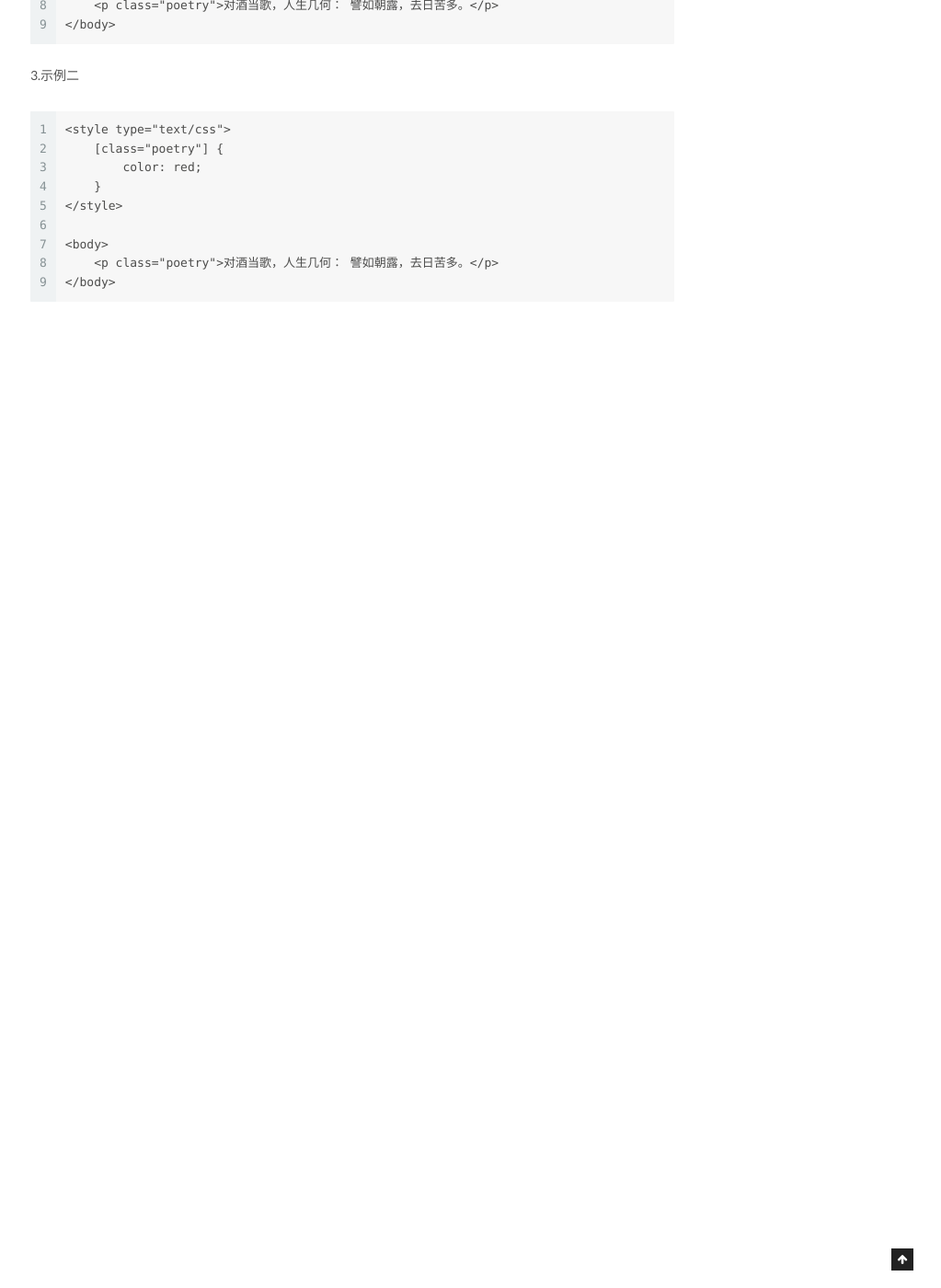
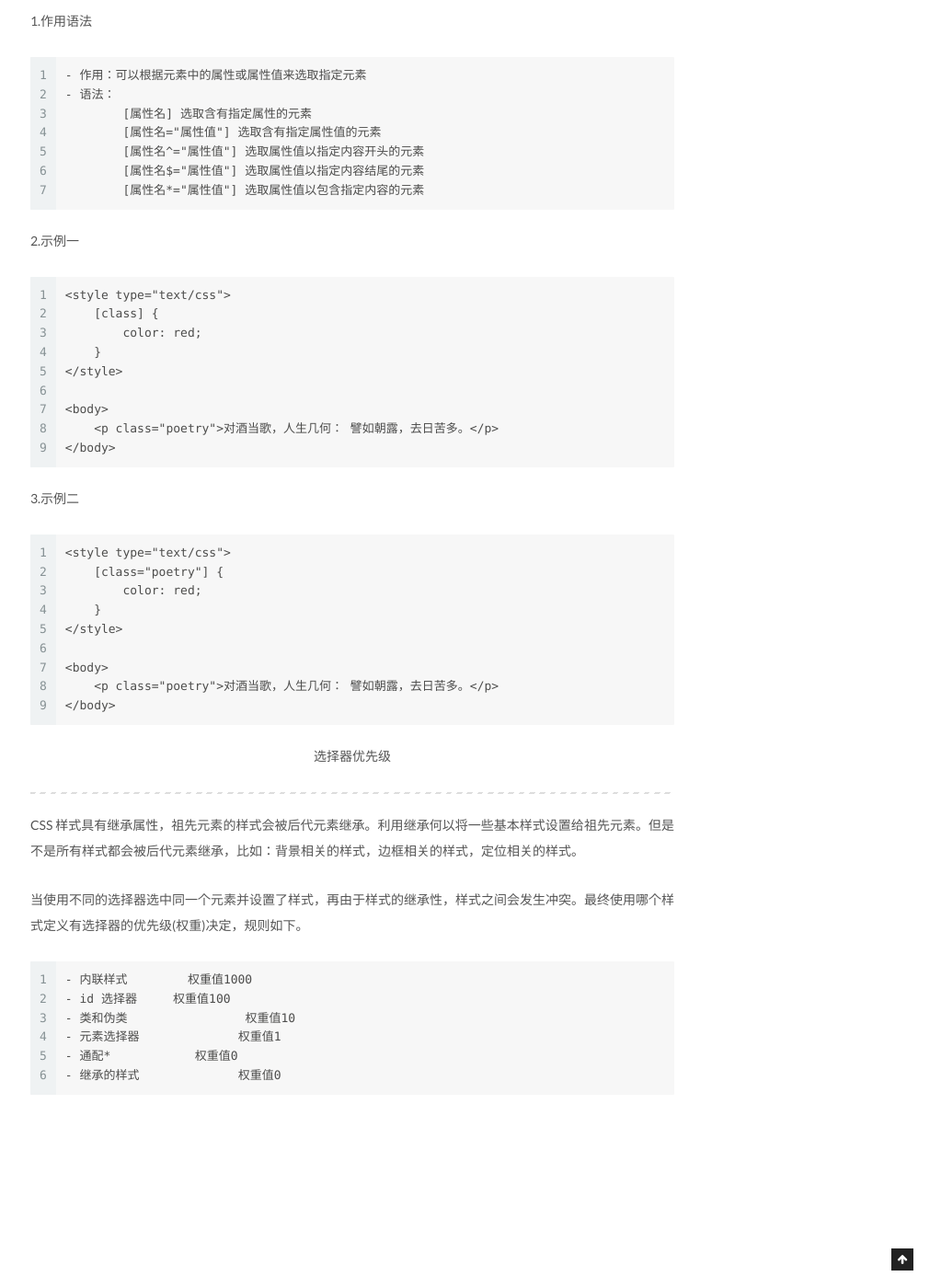
Before and after one commit to chuyibo/chuyibo.github.io, a Jekyll site: the page built from _posts/2021-01-27-CSS 学习笔记(一).md, in a window 1280 px wide and 1400 px high, scrolled down 9822 px. Shown: the whole window at 92% size, without its empty margins (257-1280 px from the left). Built offline with Jekyll 4.4.1, drawn with Linux system fonts in a browser that asks for light colours; before the commit the page ends 10360 px from its top, so only the background shows below that; some of the changed text lies outside the part shown.

Commit message:
2021/01/28

````diff
--- a/_posts/2021-01-27-CSS 学习笔记(一).md
+++ b/_posts/2021-01-27-CSS 学习笔记(一).md
@@ -1,11 +1,12 @@
 ---
-title: CSS 选择器类型和使用示例
+title: CSS 选择器类型使用示例和优先级
 indextitle: CSS 学习笔记(一)
 date: 2021-01-27 23:30:09
 description: CSS 基础选择器的使用示例，元素选择器，id 选择器，类选择器，并集选择器，交集选择器，通配选择器都是使用逻辑相对简单的选择器。除通配选择器外，也都是使用频率较高的选择器。
 categories:
 - CSS
 - CSS选择器
+- CSS选择器优先级
 ---
 
 <p align="center">基础选择器</p>
@@ -130,7 +131,7 @@ categories:
 </body>
 ```
 
-<p align="center">后代/子元素选择器</p>
+<p align="center">后代、子、兄弟元素选择器</p>
 
 ----
 
@@ -378,6 +379,27 @@ categories:
 </body>
 ```
 
+5.否定伪类选择器
+
+作用：可以从已选中的元素中剔除出某些元素
+
+语法：选择器:not(选择器)
+
+```
+<style type="text/css">
+    p:not(.poetry1) {
+    	color: red;
+    }
+</style>
+
+<body>
+    <p class="poetry1">古来冲阵扶危主</p>
+    <p class="poetry2">只有常山赵子龙</p>
+</body>
+```
+
+> 说明：示例中选择所有 p，除 class 属性值为 poetry1 的 p
+
 <p align="center">伪元素选择器</p>
 
 ----
@@ -475,3 +497,20 @@ categories:
     <p class="poetry">对酒当歌，人生几何： 譬如朝露，去日苦多。</p>
 </body>
 ```
+
+<p align="center">选择器优先级</p>
+
+----
+
+CSS 样式具有继承属性，祖先元素的样式会被后代元素继承。利用继承何以将一些基本样式设置给祖先元素。但是不是所有样式都会被后代元素继承，比如：背景相关的样式，边框相关的样式，定位相关的样式。
+
+当使用不同的选择器选中同一个元素并设置了样式，再由于样式的继承性，样式之间会发生冲突。最终使用哪个样式定义有选择器的优先级(权重)决定，规则如下。
+
+```
+- 内联样式     	 权重值1000
+- id 选择器     权重值100
+- 类和伪类		 权重值10
+- 元素选择器		权重值1
+- 通配*		  权重值0
+- 继承的样式		权重值0
+```
````
